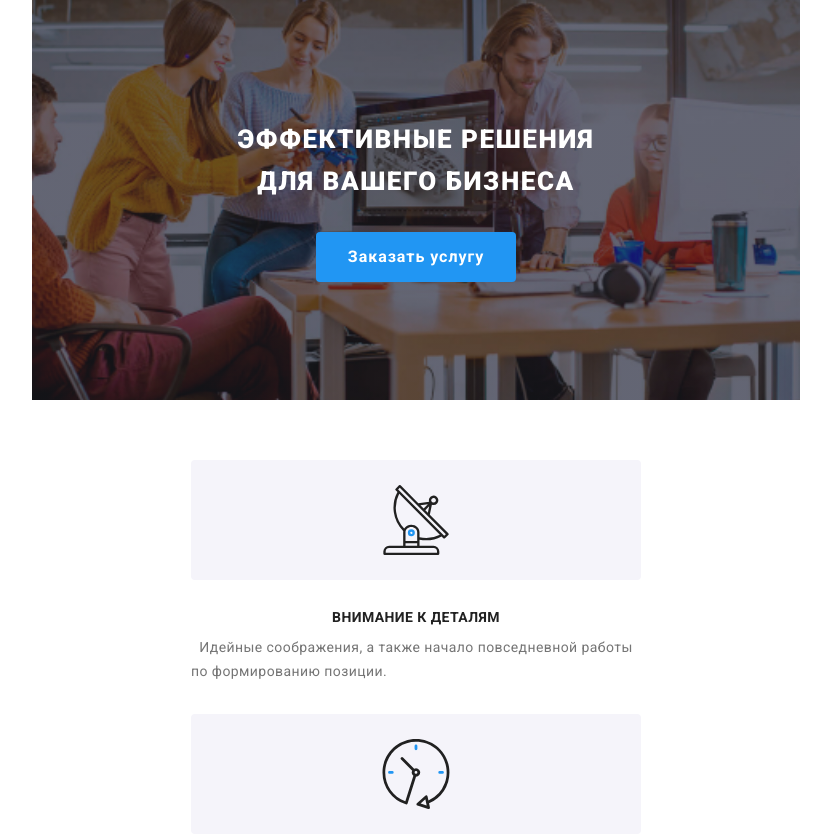
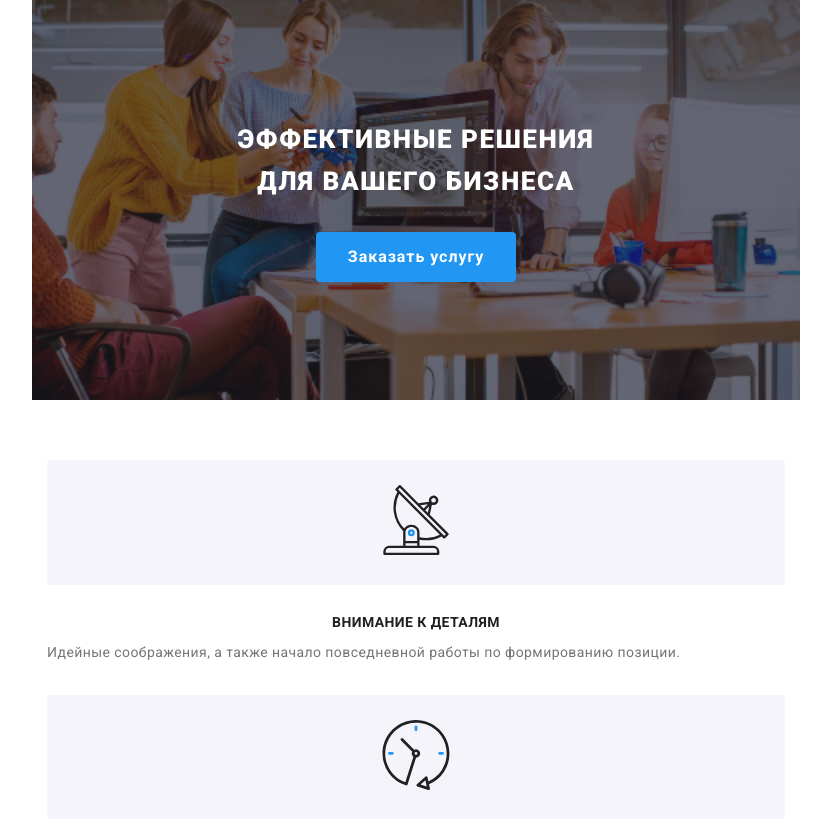
Before and after one commit to roman-bp/goit-markup-hw-08, a plain HTML site: page index.html in a window 1280 px wide. Shown: the top 837 px of the page, without its empty margins (224-1055 px from the left). Drawn offline with nearby package versions, Linux system fonts and the light colour scheme.

Commit message:
hero+about

```diff
--- a/sass/components/_conteiner.scss
+++ b/sass/components/_conteiner.scss
@@ -5,5 +5,12 @@
     margin-left: auto;
     margin-right: auto;
 
+    @media screen and (min-width:480px) {
+        width: 480px;
+    }
+
+    @media screen and (min-width:768px) {
+        width: 768px;
+    }
 
 }
--- a/sass/layout/_about.scss
+++ b/sass/layout/_about.scss
@@ -3,49 +3,54 @@
         width: auto;
         margin: 0 auto;
         padding: 60px 10px;
-
-        .about__wrap {
-            padding: 25px 0;
-            width: 100%;
-            justify-content: center;
-        }
-
-        .about__text {
-            text-align: left;
-        }
-
     }
 
     @media screen and (min-width:480px) {
-        width: 480px;
         padding: 60px 15px;
         margin: 0 auto;
+    }
+}
+
+.about__wrap {
+    // justify-content: center;
+    // padding: 25px;
+    // // width: 100%;
+    // justify-content: center;
 
 
-        .about__wrap {
-            justify-content: center;
-            padding: 25px;
-            width: 100%;
+
+
+    //     padding: 60px 15px;
+    // }
 }
 
 .about__text {
     text-align-last: left;
     width: 100%;
 
-        }
-
+    @media screen and (min-width:320px) and (max-width:479px) {
+        text-align: left;
     }
 }
 
+
+
+
 .about__wrap {
-    // display: flex;
-    width: 270px;
-    height: 120px;
-    background-color: #f5f4fa;
+    background-color: var(--second-bgc);
+    padding: 25px;
     margin-bottom: 30px;
     justify-content: center;
     align-items: center;
     border-radius: 4px;
+
+    @media screen and (min-width:320px) and (max-width:479px) {
+        width: 100%;
+    }
+
+    @media screen and (min-width:480px) {
+        width: 100%;
+
     }
 
     .about__wrap .about__icon {
```
Also changed, not shown: css/main.css, css/main.min.css, 2 other files. Lines whose indentation alone changed are shown as unchanged.
